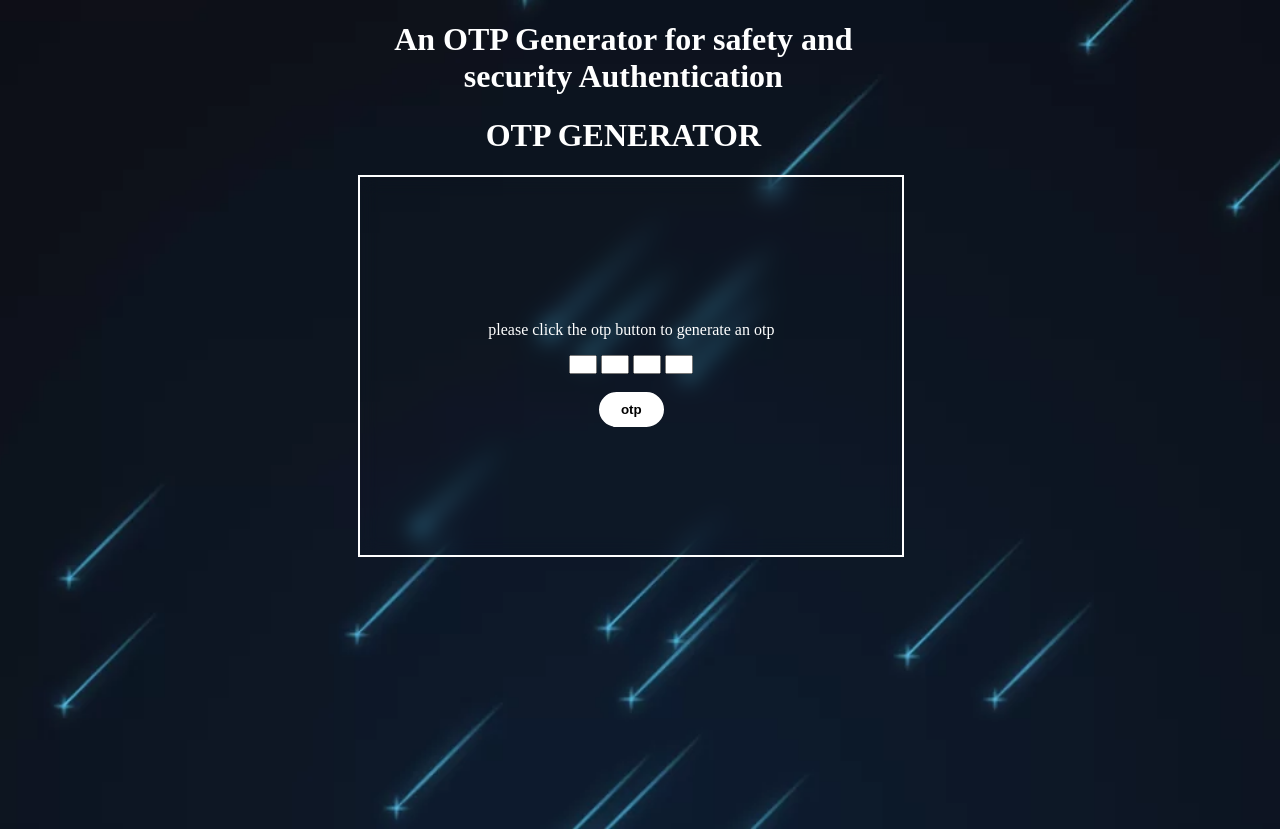
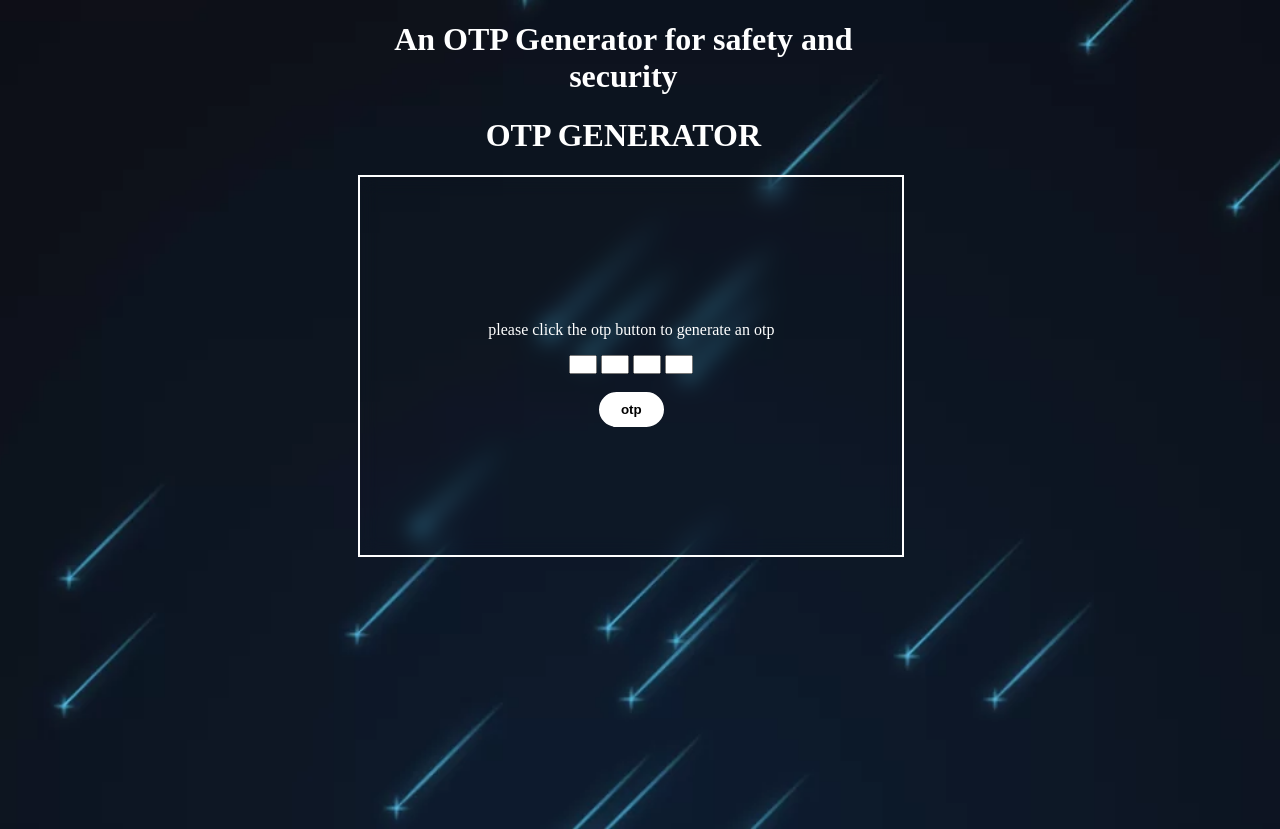
Before and after one commit to VamsiToleti/OTP-GENERATOR, a plain HTML site: page index.html in a window 1280 px wide. Drawn offline with Linux system fonts and the light colour scheme.

Commit message:
2nd commit

```diff
--- a/index.html
+++ b/index.html
@@ -7,7 +7,7 @@
   <link rel="stylesheet" href="style.css">
 </head>
 <body>
-  <h1>An OTP Generator for safety and security Authentication</h1>
+  <h1>An OTP Generator for safety and security </h1>
   <h1>OTP GENERATOR</h1>
   <div class="otp">
     <p>please click the otp button to generate an otp</p>
```
